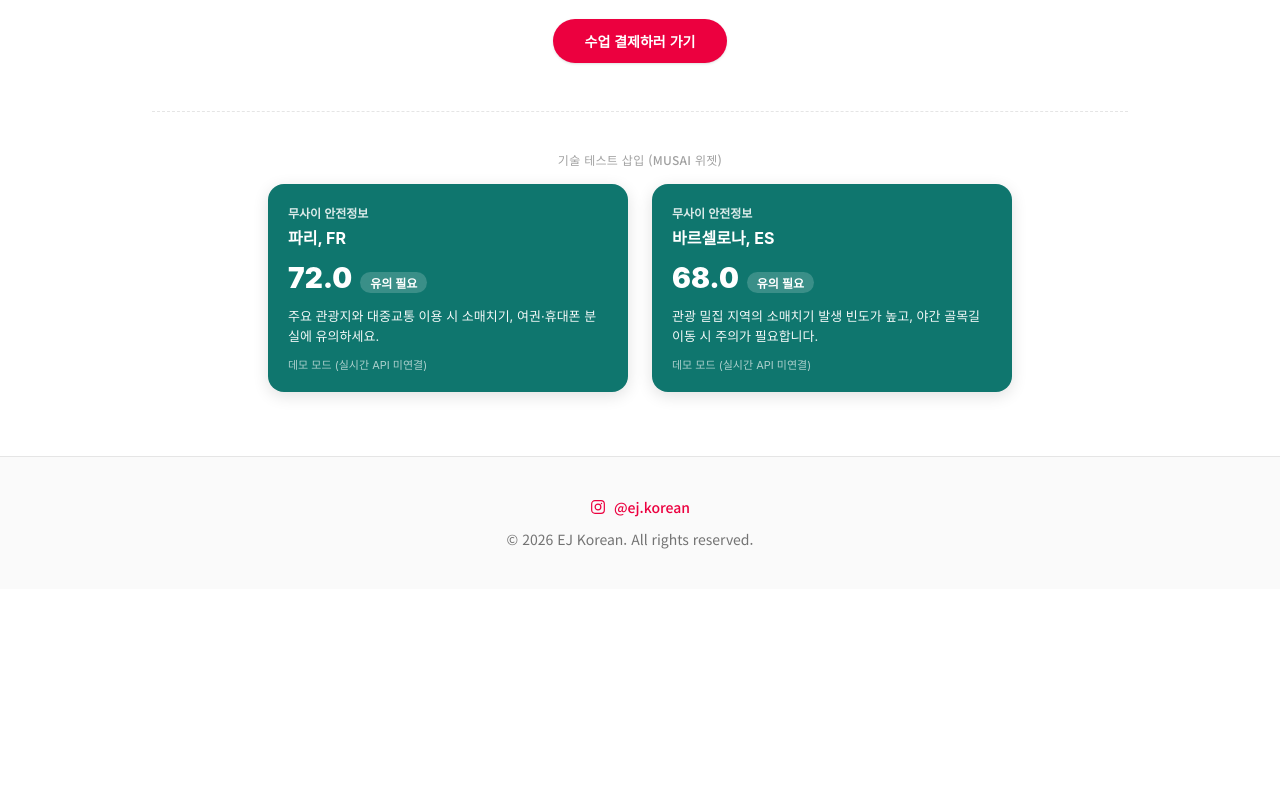
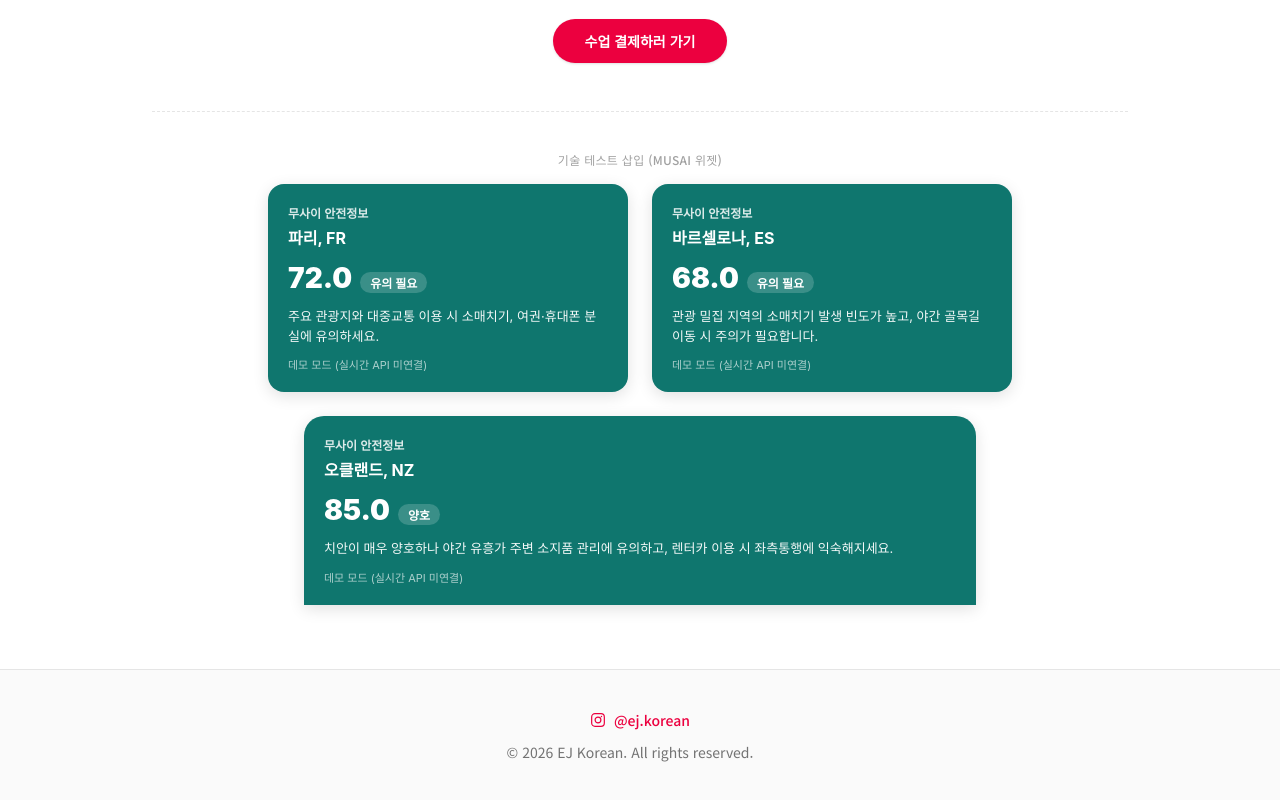
Before and after one commit to AidenBKHan/EJ-Korean, a Next.js app: page / in a window 1280 px wide. Shown: the part 2838-3638 px from the top of the page. Before the commit the page ends 3427 px from the top, so only its background shows below. Built offline with nearby package versions, Linux system fonts and the light colour scheme.

Commit message:
Add wide Auckland NZ widget row below the FR/ES cards
Add NZ/Auckland demo data and a bottomsheet-layout (full-width) widget
instance below the existing card-layout examples on the homepage.

```diff
--- a/public/musai-widget.js
+++ b/public/musai-widget.js
@@ -88,6 +88,23 @@
           badge: "주의",
           summary:
             "고수익 취업 제안, 여권 보관 요구 등 신변안전 위험에 특히 유의하세요.",
+        },
+      },
+    },
+    NZ: {
+      default: {
+        region: "뉴질랜드",
+        safetyIndex: 82.0,
+        badge: "양호",
+        summary:
+          "전반적으로 치안이 우수하나 지진 등 자연재해 안내를 사전에 확인하세요.",
+      },
+      regions: {
+        "오클랜드": {
+          safetyIndex: 85.0,
+          badge: "양호",
+          summary:
+            "치안이 매우 양호하나 야간 유흥가 주변 소지품 관리에 유의하고, 렌터카 이용 시 좌측통행에 익숙해지세요.",
         },
       },
     },
--- a/src/app/page.tsx
+++ b/src/app/page.tsx
@@ -301,6 +301,14 @@ export default function Home() {
               data-layout="card"
             />
           </div>
+          <div className="mt-6 mx-auto max-w-2xl">
+            <div
+              className="musai-safety-widget"
+              data-country="NZ"
+              data-region="오클랜드"
+              data-layout="bottomsheet"
+            />
+          </div>
         </div>
       </section>
 
```
